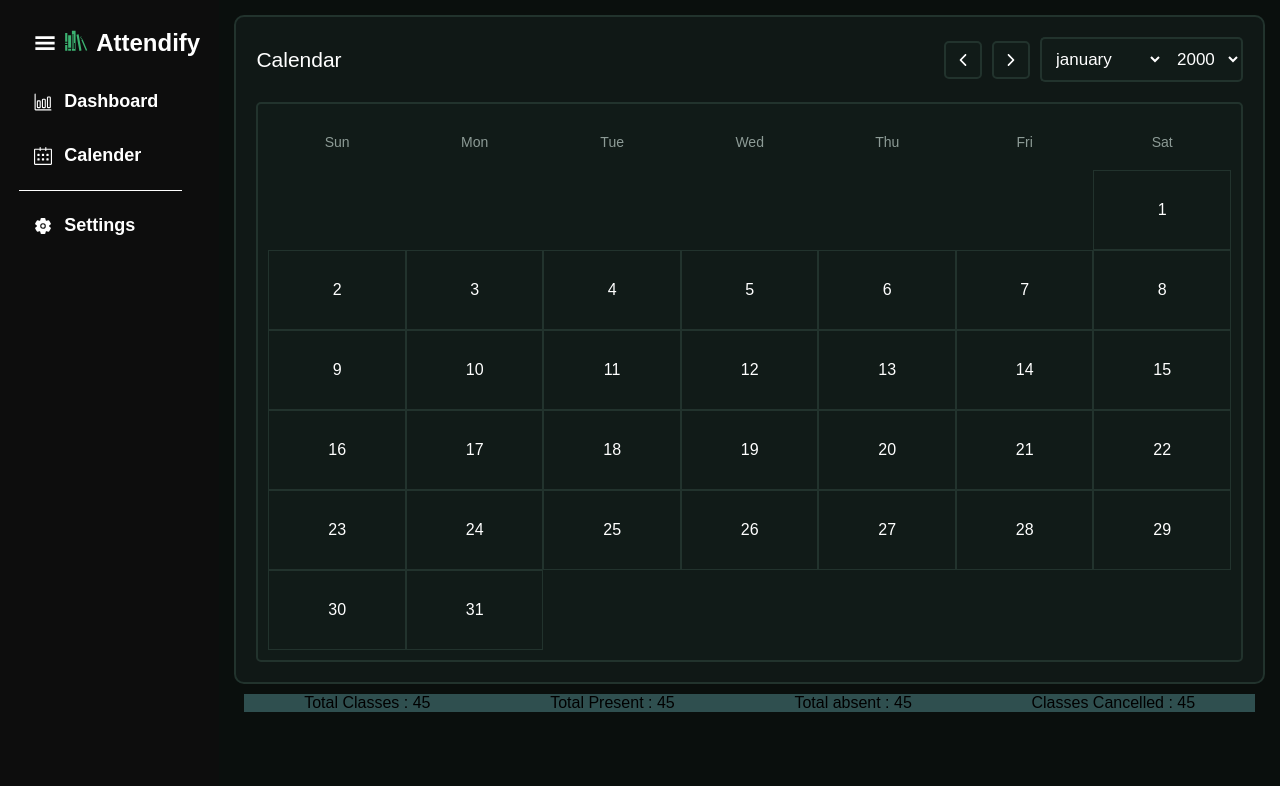
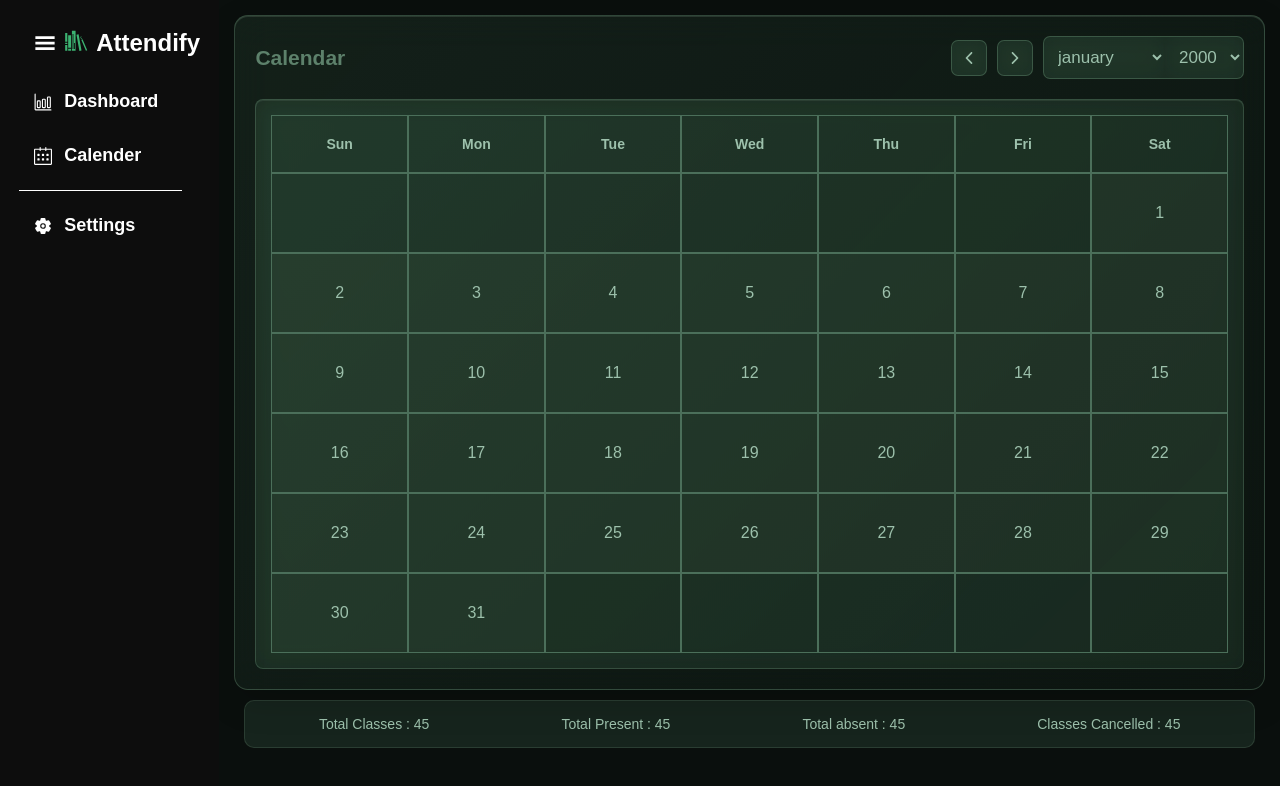
Before and after one commit to khushiuikey4/attendify, a React (Vite) app: page / in a window 1280 px wide. Shown: the top 786 px of the page. Built offline with nearby package versions, Linux system fonts and the light colour scheme.

Commit message:
final green calendar ui

```diff
--- a/src/Components/Calender.module.css
+++ b/src/Components/Calender.module.css
@@ -1,72 +1,57 @@
 .calenderOuterContainer {
     background-color: #0A0F0D;
+
     width: 100%;
-    /* min-height: 100vh; */
     height: 100%;
+    min-height: 0;
+
     padding: 15px;
+
     display: flex;
-    overflow-y: scroll;
     flex-direction: column;
+
+    overflow-y: auto;
+    overflow-x: hidden;
 }
 
-.calenderOuterContainer::-webkit-scrollbar {
-    display: none;
-}
+.calenderInnerContainer {
+    width: 100%;
 
+    background: linear-gradient(135deg,
+            rgba(71, 125, 91, 0.16),
+            rgba(35, 70, 52, 0.10));
 
-.calenderInnerContainer {
-    background-color: #101816;
+    border: 1px solid rgba(150, 205, 168, 0.25);
+    border-radius: 14px;
 
-    border: 2px solid #22332D;
-    border-radius: 10px;
     display: flex;
-    justify-self: flex-start;
-    align-items: stretch;
     flex-direction: column;
+
     padding: 20px;
-}
 
-@media (max-width:400px) {
-    .calenderOuterContainer {
-        padding: 0;
-    }
+    backdrop-filter: blur(18px);
+    -webkit-backdrop-filter: blur(18px);
 
-    .calenderInnerContainer {
-        border: none;
-        border-radius: 0;
-    }
+    box-shadow:
+        0 12px 35px rgba(0, 0, 0, 0.15),
+        inset 0 1px 0 rgba(210, 245, 220, 0.12);
+
+    flex-shrink: 0;
 }
 
 .calendarHeader {
-    /* flex: 1; */
     display: flex;
     justify-content: space-between;
     align-items: center;
+
     padding-bottom: 20px;
 }
 
-@media (max-width:550px) {
-    .calendarHeader {
-        flex-direction: column;
-        gap: 10px;
-        align-items: flex-start;
-    }
+.calendarTitle {
+    color: #5d816b;
 
-
-    .calenderInnerContainer {
-        padding-inline: 10px;
-    }
-
-    .calendarNavigation {
-        flex-direction: column;
-        align-items: flex-start;
-    }
-}
-
-.calendarTitle {
-    color: white;
     font-size: 21px;
-    font-weight: 500;
+    font-weight: 600;
 }
 
 .calendarNavigation {
@@ -74,120 +59,156 @@
     gap: 10px;
 }
 
-
 .baseControl {
     display: flex;
     justify-content: center;
     align-items: center;
+
     gap: 10px;
 }
 
 .backMonth,
 .forMonth {
-    background-color: #111B18;
-    color: white;
-    border: 2px solid #22332D;
+    background: rgba(103, 164, 119, 0.14);
+
+    color: #9dc1ac;
+
+    border: 1px solid rgba(130, 180, 145, 0.30);
+
     padding: 8px;
+
     font-size: 18px;
-    border-radius: 5px;
+
+    border-radius: 7px;
+
     cursor: pointer;
+
     display: flex;
     justify-content: center;
     align-items: center;
 
+    backdrop-filter: blur(10px);
+    -webkit-backdrop-filter: blur(10px);
+
+    transition:
+        background-color 0.2s ease,
+        border-color 0.2s ease,
+        transform 0.15s ease;
 }
 
-.calendarNavigation :active {
-    background-color: #22332D;
+.backMonth:hover,
+.forMonth:hover {
+    background: rgba(126, 192, 143, 0.25);
+
+    border-color: rgba(110, 165, 125, 0.45);
+}
+
+.backMonth:active,
+.forMonth:active {
+    transform: scale(0.95);
+}
+
+.calendarSelection {
+    display: flex;
+    align-items: center;
+}
+
+.monthSelect {
+    display: flex;
 }
 
 .monthSelection,
 .yearSelection {
-    background-color: #111B18;
-    color: white;
-    border: 2px solid #22332D;
+    background: rgba(103, 164, 119, 0.14);
+
+    color: #9dc1ac;
+
+    border: 1px solid rgba(130, 180, 145, 0.30);
+
     padding: 10px;
+
     font-size: 17px;
+
     cursor: pointer;
+
+    outline: none;
+
+    backdrop-filter: blur(10px);
+    -webkit-backdrop-filter: blur(10px);
 }
-
 
 .monthSelection {
     border-right: none;
-    border-radius: 5px 0 0 5px;
+    border-radius: 7px 0 0 7px;
 }
 
 .yearSelection {
     border-left: none;
-    border-radius: 0 5px 5px 0;
+    border-radius: 0 7px 7px 0;
 }
 
-@media (max-width:350px) {
+.monthSelection:focus,
+.yearSelection:focus {
+    border-color: rgba(110, 165, 125, 0.55);
+}
 
-    .monthSelection,
-    .yearSelection {
-        border: 2px solid #22332D;
-        border-radius: 5px;
-        font-size: 16px;
-    }
-
-    .monthSelect {
-        display: flex;
-        flex-direction: column;
-        gap: 10px;
-    }
+.monthSelection option,
+.yearSelection option {
+    background-color: #accbb4;
+    color: #294F39;
 }
 
 .calendarContainer {
     width: 100%;
+
     box-sizing: border-box;
 
-    background-color: #111B18;
-    border: 2px solid #22332D;
-    border-radius: 5px;
-    padding: 10px;
+    background: rgba(91, 145, 108, 0.12);
+
+    border: 1px solid rgba(151, 203, 167, 0.22);
+
+    border-radius: 8px;
+
+    padding: 15px;
 
     min-width: 0;
-    max-height: calc(100vh - 140px);
+
+    backdrop-filter: blur(12px);
+    -webkit-backdrop-filter: blur(12px);
+
+    box-shadow:
+        inset 0 1px 0 rgba(220, 250, 227, 0.08);
 }
-
-
 
 .calendar {
     width: 100%;
+
     min-width: 0;
     min-height: 0;
 
     display: grid;
 
-    /*
-     * 7 equal columns
-     */
-    grid-template-columns: repeat(7, minmax(0, 1fr));
+    grid-template-columns:
+        repeat(7, minmax(0, 1fr));
 
-    /*
-     * 1 header row + up to 6 date rows.
-     *
-     * The date rows share the available height.
-     */
-    grid-template-rows: auto repeat(6, minmax(0, 1fr));
+    grid-template-rows:
+        auto repeat(6, minmax(0, 1fr));
 }
-
 
 .day,
 .dateCell,
 .emptyCell {
     min-width: 0;
     min-height: 0;
+
     box-sizing: border-box;
 }
 
+.day {
+    color: #9dc1ac;
 
-
-.day {
-    color: #8D9B96;
     font-size: 14px;
-    font-weight: 500;
+    font-weight: 600;
 
     display: flex;
     justify-content: center;
@@ -196,46 +217,138 @@
     padding: 10px;
 }
 
+.dateCell {
+    color: #9dc1ac;
 
-.dateCell {
-    color: white;
     display: flex;
     justify-content: center;
     align-items: center;
+
     padding-block: 30px;
 
-    border: 1px solid #22332D;
+    background: rgba(130, 180, 145, 0.045);
+
+    border: 1px solid #4b6f5a;
+
+    cursor: pointer;
+
+    transition:
+        background-color 0.2s ease,
+        border-color 0.2s ease;
 }
 
+.dateCell:hover {
+    background: rgba(112, 177, 130, 0.20);
+
+    border-color: rgba(120, 170, 135, 0.35);
+}
 
 .emptyCell {
     padding-block: 20px;
-}
 
-@media (max-width:500px) {
-    .dateCell {
-        padding-block: 10px;
-        font-size: 13px;
-
-    }
-
-    .emptyCell {
-        padding-block: 10px;
-
-    }
-
+    border: 1px solid #4b6f5a;
 }
 
 .allSubInfoContainer {
-    background-color: #71817B;
+    background-color: #0A0F0D;
+
+    width: 100%;
+
     padding: 10px;
-    background-color: #0A0F0D;
+
+    flex-shrink: 0;
 }
-
 
 .totalCounts {
     display: flex;
     justify-content: space-around;
     align-items: center;
-    background-color: darkslategrey;
+
+    gap: 15px;
+
+    padding: 15px;
+
+    background: rgba(53, 87, 66, 0.30);
+
+    border: 1px solid rgba(148, 194, 161, 0.16);
+
+    border-radius: 10px;
 }
+
+.totalClasses,
+.totalPresent,
+.totalAbsent,
+.totalCancelled {
+    color: #9dc1ac;
+
+    font-size: 14px;
+    font-weight: 500;
+}
+
+@media (max-width: 550px) {
+    .calendarHeader {
+        flex-direction: column;
+
+        gap: 10px;
+
+        align-items: flex-start;
+    }
+
+    .calenderInnerContainer {
+        padding-inline: 10px;
+    }
+
+    .calendarNavigation {
+        flex-direction: column;
+
+        align-items: flex-start;
+    }
+}
+
+@media (max-width: 500px) {
+    .dateCell {
+        padding-block: 10px;
+
+        font-size: 13px;
+    }
+
+    .emptyCell {
+        padding-block: 10px;
+    }
+
+    .day {
+        font-size: 13px;
+    }
+}
+
+@media (max-width: 400px) {
+    .calenderOuterContainer {
+        padding: 0;
+    }
+
+    .calenderInnerContainer {
+        border: none;
+
+        border-radius: 0;
+    }
+}
+
+@media (max-width: 350px) {
+
+    .monthSelection,
+    .yearSelection {
+        border: 1px solid rgba(130, 180, 145, 0.30);
+
+        border-radius: 7px;
+
+        font-size: 16px;
+    }
+
+    .monthSelect {
+        display: flex;
+
+        flex-direction: column;
+
+        gap: 10px;
+    }
+}
```
